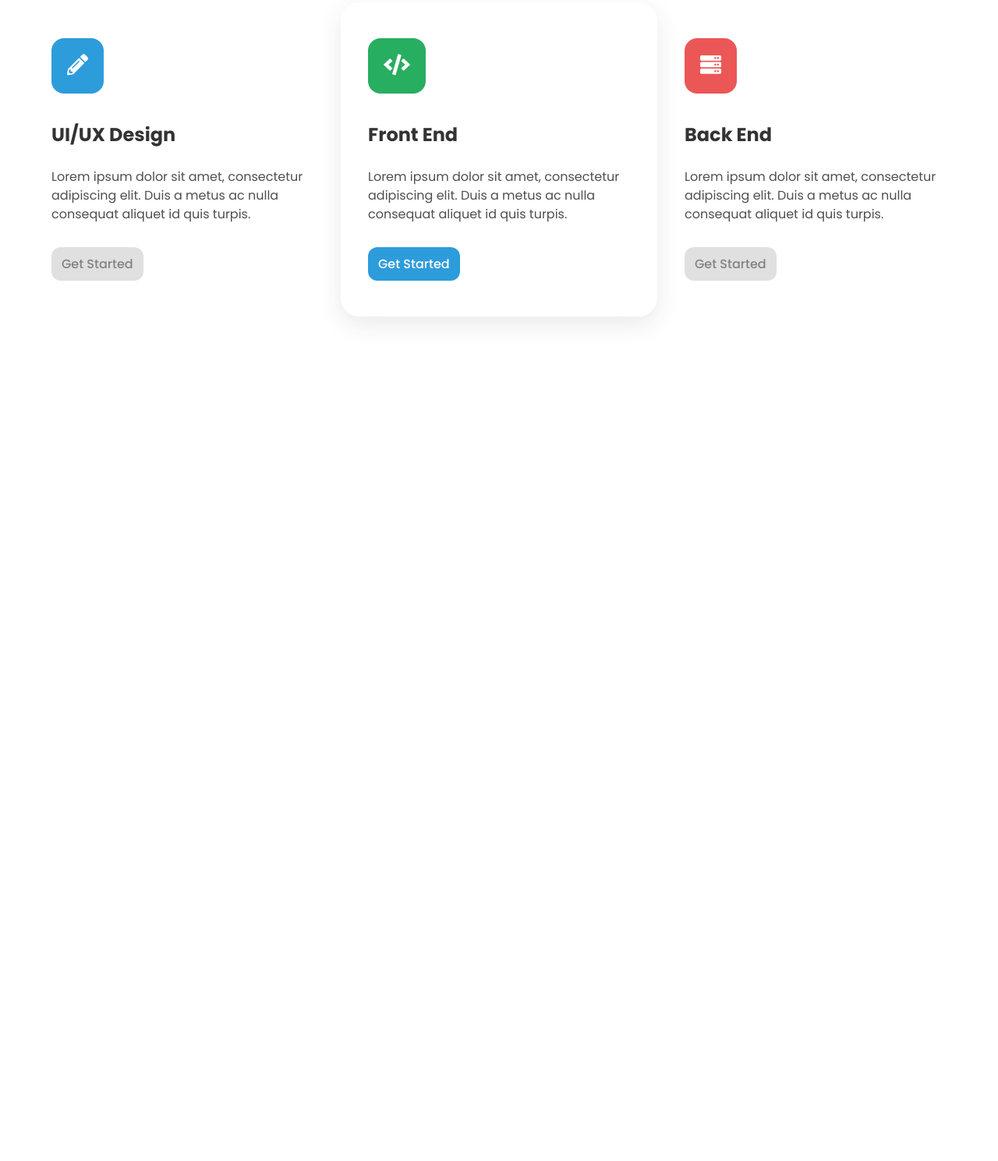
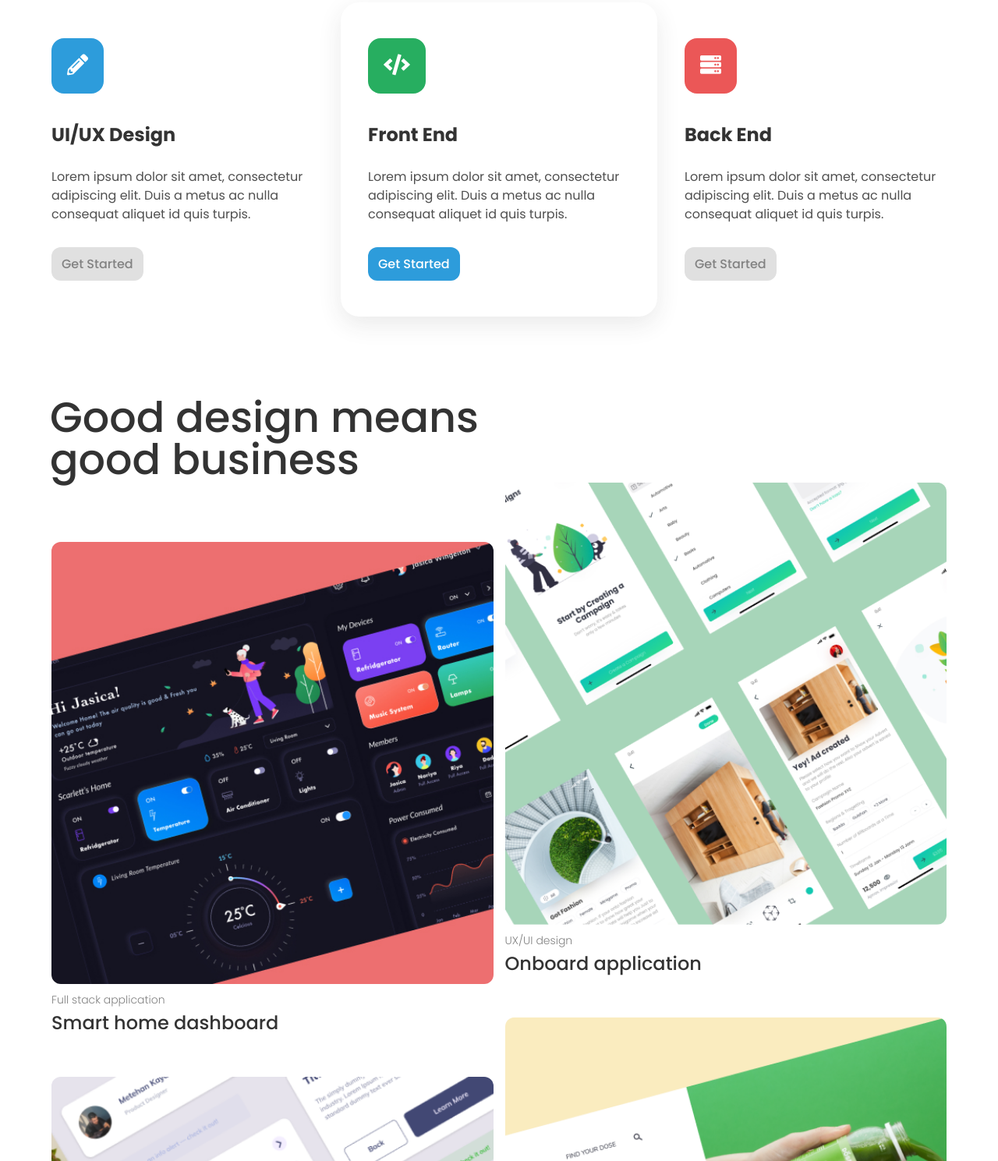
Before and after one commit to d4rkener/edie-homepage, a website built with Vite: page index.html in a window 1280 px wide. Shown: the part 1311-2800 px from the top of the page at 78% size. Before the commit the page ends 1787 px from the top, so only its background shows below. Built offline with nearby package versions, Linux system fonts and the light colour scheme.

Commit message:
Work Section Completed

```diff
--- a/index.html
+++ b/index.html
@@ -122,6 +122,45 @@
       </div>
     </section>
 
+    <!-- Our Works Section -->
+    <section class="our-works" id="works">
+      <h2>
+        Good design means <br />
+        good business
+      </h2>
+      <div class="works">
+        <div class="work">
+          <div class="work__img">
+            <img src="./src/assests/smarthome.jpg" alt="smarthome" />
+            <span>Full stack application</span>
+            <h4>Smart home dashboard</h4>
+          </div>
+        </div>
+        <div class="work">
+          <div class="work__img">
+            <img src="./src/assests/onboard.png" alt="onboard" />
+            <span>UX/UI design</span>
+            <h4>Onboard application</h4>
+          </div>
+        </div>
+        <div class="work">
+          <div class="work__img">
+            <img src="./src/assests/booking.png" alt="booking" />
+            <span>Mobile application</span>
+            <h4>Booking system</h4>
+          </div>
+        </div>
+        <div class="work">
+          <div class="work__img">
+            <img src="./src/assests/juice-product.png" alt="juice-product" />
+            <span>Front End application</span>
+            <h4>Juice product application</h4>
+          </div>
+        </div>
+      </div>
+      <p class="see-more">see more <i class="fas fa-chevron-right"></i></p>
+    </section>
+
     <!-- JavaScript -->
     <script type="module" src="./src/scripts/main.js"></script>
   </body>
--- a/src/scss/layouts/_index.scss
+++ b/src/scss/layouts/_index.scss
@@ -1,3 +1,4 @@
 @forward './header';
 @forward './hero';
 @forward './services';
+@forward './works';
--- /dev/null
+++ b/src/scss/layouts/_works.scss
@@ -0,0 +1,62 @@
+@use '../abstracts' as abs;
+
+.our-works {
+  padding: 0 0.9375rem;
+
+  @include abs.breakpoint(medium) {
+    padding: 2rem 1.9375rem;
+  }
+
+  @include abs.breakpoint(large) {
+    padding: 2rem 1.9375rem;
+  }
+
+  h2 {
+    margin: 0 0 2.75rem 2.0625rem;
+  }
+
+  .works {
+    @include abs.breakpoint(medium) {
+      display: grid;
+      grid-template-columns: repeat(2, 1fr);
+      grid-gap: 15px;
+      padding: 2.1875rem;
+    }
+
+    .work {
+      margin-bottom: 2.25rem;
+
+      &__img {
+        img {
+          border-radius: 12px;
+        }
+      }
+
+      &:nth-child(2) {
+        .work__img {
+          @include abs.breakpoint(medium) {
+            transform: translateY(-12%);
+          }
+        }
+      }
+
+      &:nth-child(4) {
+        .work__img {
+          @include abs.breakpoint(medium) {
+            transform: translateY(-12%);
+          }
+        }
+      }
+    }
+  }
+
+  .see-more {
+    color: abs.$blue;
+    font-size: 1.125rem;
+    line-height: 2.25rem;
+
+    @include abs.breakpoint(medium) {
+      text-align: right;
+    }
+  }
+}
```
